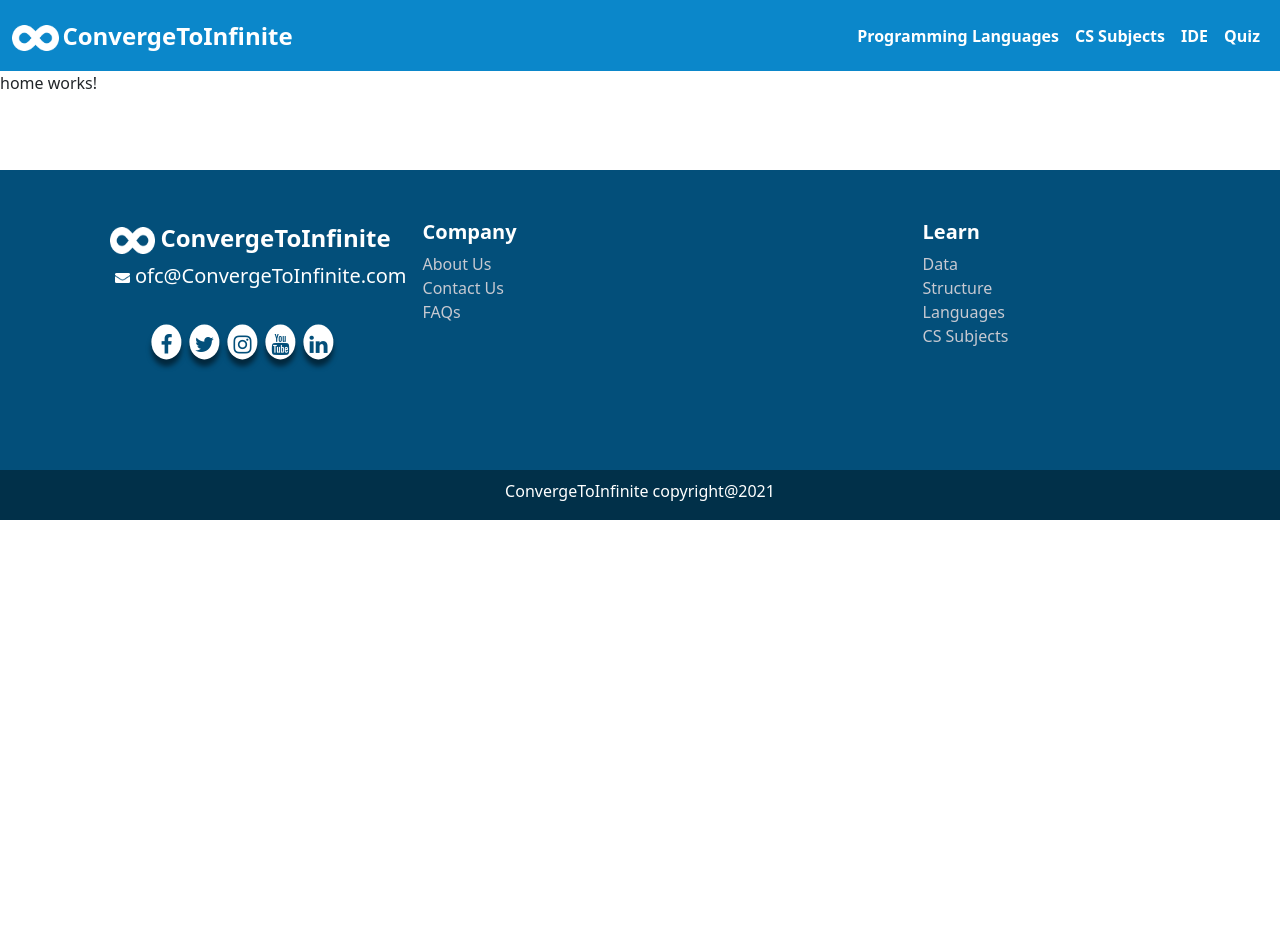
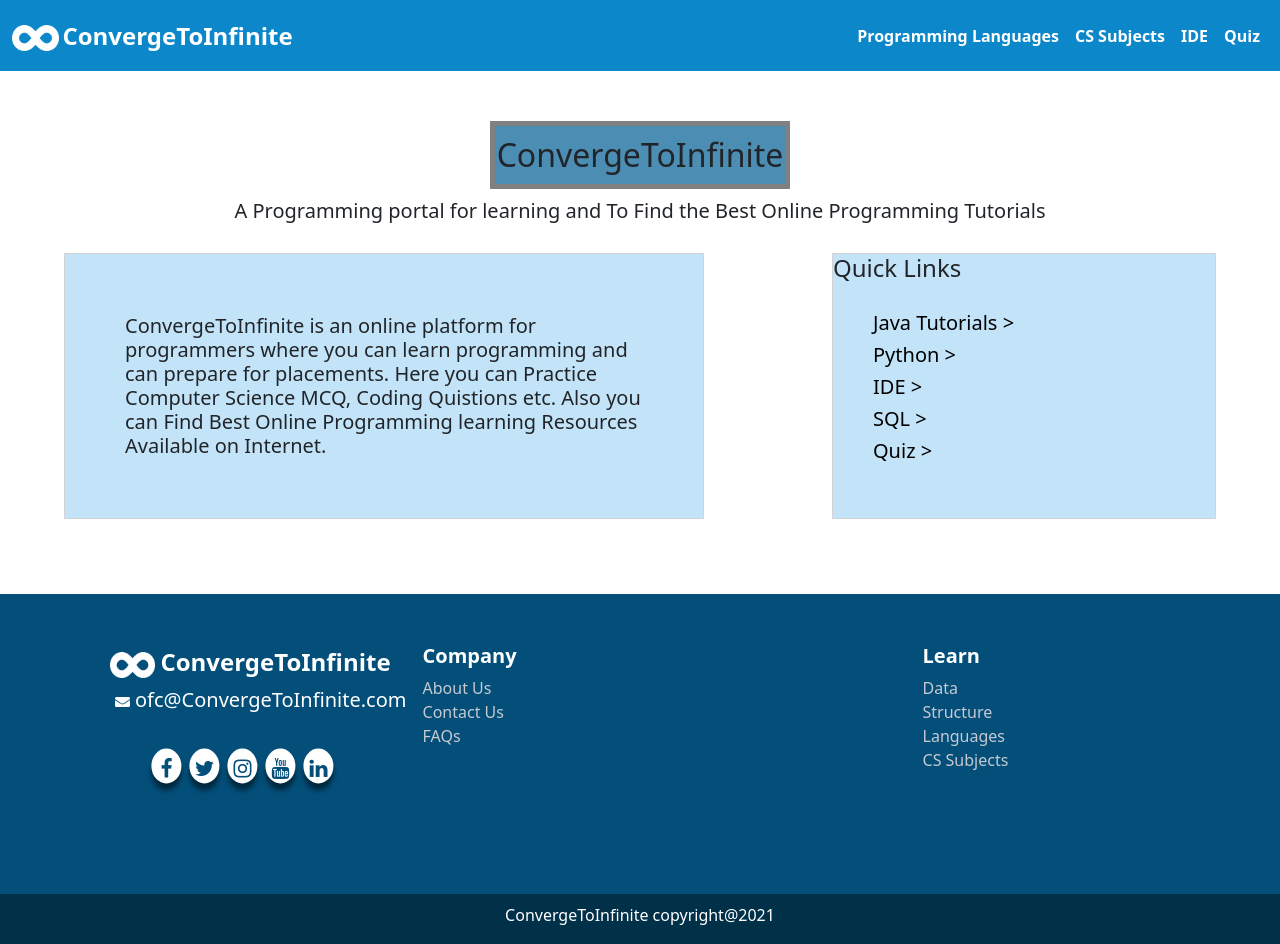
Before and after one commit to geekerms/minor-project, an Angular app: page / in a window 1280 px wide. Before the commit the page ends 800 px from the top, so only its background shows below. Built offline with nearby package versions, Linux system fonts and the light colour scheme.

Commit message:
home page updated

```diff
--- a/src/app/app-routing.module.ts
+++ b/src/app/app-routing.module.ts
@@ -8,6 +8,7 @@ import { QuizComponent } from './pages/quiz/quiz.component';
 
 const routes: Routes = [
   { path: '', component: HomeComponent},
+  {path: 'home', component:HomeComponent },
   { path: 'programming', component: ProgrammingComponent },
   { path: 'cssubjects', component: CssubjectsComponent },
   { path: 'ide', component: IdeComponent },
--- a/src/app/pages/home/home.component.css
+++ b/src/app/pages/home/home.component.css
@@ -0,0 +1,56 @@
+/* @import url('https://fonts.googleapis.com/css2?family=Bebas+Neue&family=IBM+Plex+Sans&family=Lobster&family=Montserrat:wght@200;400&family=Poppins&family=Roboto+Mono:wght@500&display=swap'); */
+#top{
+    width: 300px;
+    padding: 10px 0;
+    border: 5px solid gray;
+    margin: 50px 50% 0 50%;
+    text-align: center;
+    margin-left: auto;
+    margin-right: auto;
+    background-color: rgb(76, 141, 179);
+
+  }
+/* p{
+    margin-top: 5px;
+    text-align: center;
+} */
+
+*{
+    margin: 0;
+    padding: 0;
+  }
+
+  #parent {
+    padding-top: 20px;
+    display: flex;
+    justify-content: space-around;
+  }
+
+  #left {
+    padding: 60px;
+    border: 1px solid lightgray;
+    background-color: rgb(195, 228, 248);
+    width: 50%;
+    height: 50%;
+    /* font-family: 'Roboto Mono', monospace; */
+  }
+
+  #right {
+    border: 1px solid lightgray;
+    background-color: rgb(195, 228, 248);
+    width: 30%;
+
+  }
+  #right a{
+    padding: 50px;
+    text-decoration: none;
+    color: black;
+
+  }
+  button{
+    padding: 4px;
+    padding-left: 40px;
+    /* padding-bottom: 30px; */
+    border: none;
+    background: none;
+  }
--- a/src/app/pages/home/home.component.html
+++ b/src/app/pages/home/home.component.html
@@ -1 +1,26 @@
-<p>home works!</p>
+<div id="top">
+    <h2>{{title}}</h2>
+ </div>
+ <h5>
+ <p style="text-align: center; margin-top: 10px;margin-bottom: 10px;">A Programming portal for learning and To Find the Best Online Programming Tutorials</p>
+</h5>
+
+<div id="parent">
+    <div id="left">
+    <h5>{{title}} is an online platform for programmers where you can learn programming and can prepare for placements. Here you can
+        Practice Computer Science MCQ, Coding Quistions etc.
+        Also you can Find Best Online Programming learning Resources Available on Internet.</h5>
+    </div>
+    <div id="right">
+    <h4>Quick Links</h4>
+    <br>
+
+        <button routerLink="/home"><h5>Java Tutorials ></h5></button><br>
+        <button routerLink="/home"><h5>Python ></h5></button><br>
+        <button routerLink="/ide"><h5>IDE ></h5></button><br>
+        <button routerLink="/home"><h5>SQL ></h5></button><br>
+        <button routerLink="/quiz" style="padding-bottom: 5%;"><h5>Quiz ></h5></button>
+
+
+    </div>
+</div>
--- a/src/app/pages/home/home.component.ts
+++ b/src/app/pages/home/home.component.ts
@@ -11,5 +11,5 @@ export class HomeComponent implements OnInit {
 
   ngOnInit(): void {
   }
-
+  title:string='ConvergeToInfinite';
 }
```
